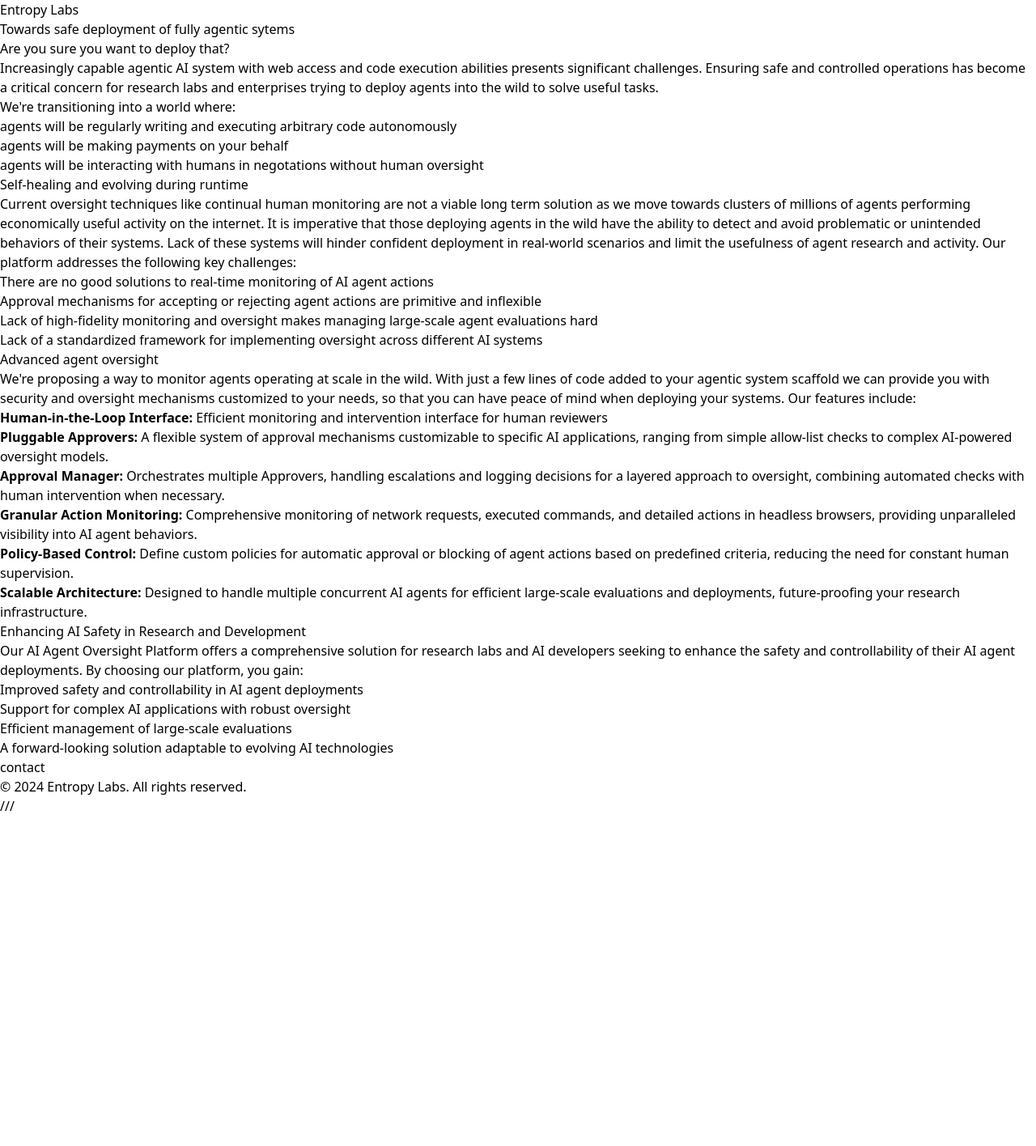
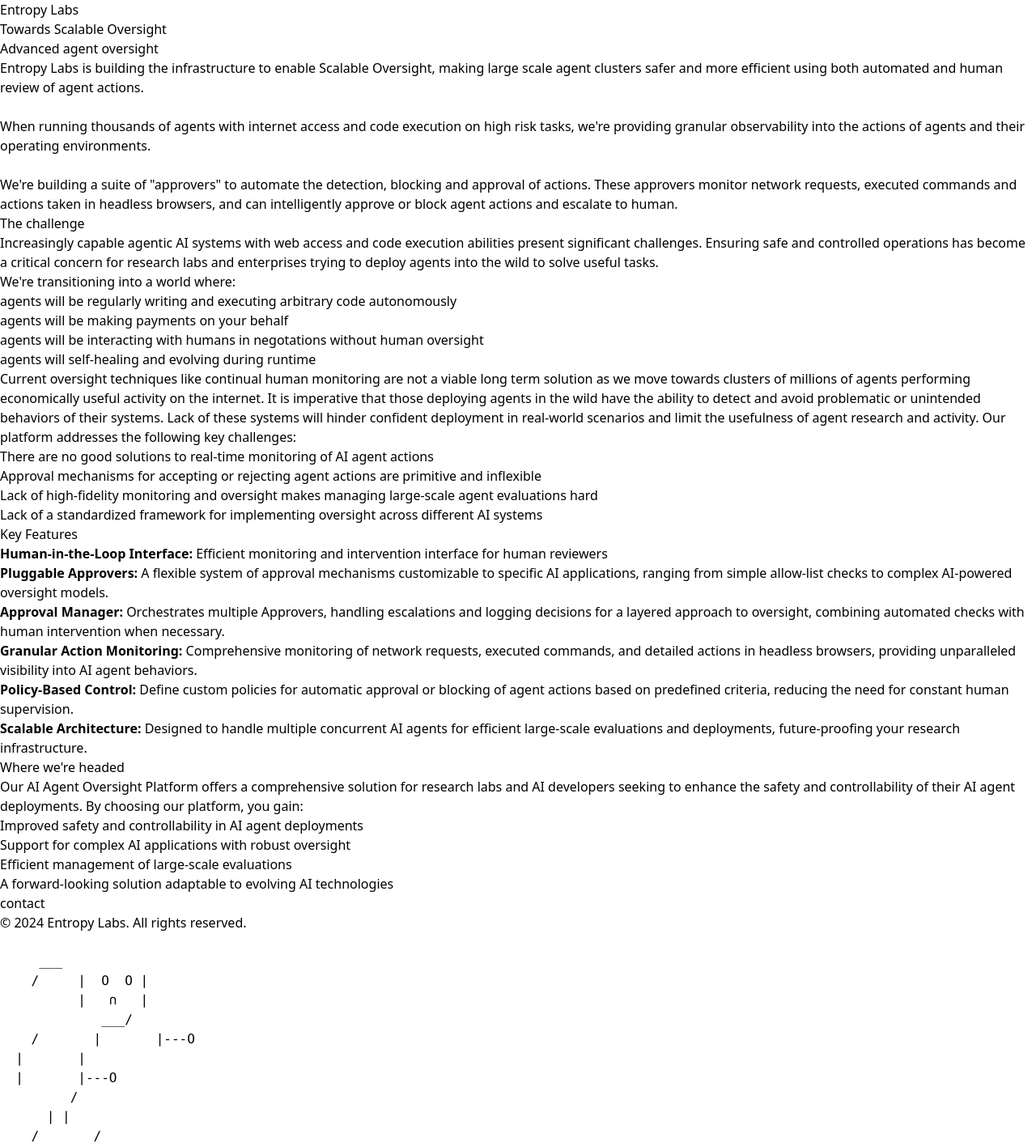
Before and after one commit to ishivendratripathi/Asteriod, a React (Vite) app: page / in a window 1280 px wide. Shown: the whole page at 81% size. Before the commit the page ends 1008 px from the top, so only its background shows below. Built offline with nearby package versions, Linux system fonts and the light colour scheme.

Commit message:
add ascii man

```diff
--- a/src/App.tsx
+++ b/src/App.tsx
@@ -6,23 +6,37 @@
     <div className="bg-white text-black font-serif p-8 max-w-4xl mx-auto space-y-6">
       <header className="border-b-2 border-black pb-8 mb-12 mt-16 space-y-4">
         <h1 className="text-5xl font-bold tracking-">{name}</h1>
-        <p>Towards safe deployment of fully agentic sytems</p>
+        <p>Towards Scalable Oversight</p>
       </header>
 
 
 
 
       <main className="space-y-12">
+        <section>
+          <h2 className="text-3xl font-bold mb-4">Advanced agent oversight</h2>
+          <p>
+            Entropy Labs is building the infrastructure to enable Scalable Oversight, making large scale agent clusters safer and more efficient using both automated and human review of agent actions.
+          </p>
+          <br />
+          <p>
+            When running thousands of agents with internet access and code execution on high risk tasks, we're providing granular observability into the actions of agents and their operating environments.
+          </p>
+          <br />
+          <p>
+            We're building a suite of "approvers" to automate the detection, blocking and approval of actions. These approvers monitor network requests, executed commands and actions taken in headless browsers, and can intelligently approve or block agent actions and escalate to human.
+          </p>
+        </section>
 
         <section>
-          <h2 className="text-3xl font-bold my-8">Are you sure you want to deploy that?</h2>
-          <p className="mb-6">Increasingly capable agentic AI system with web access and code execution abilities presents significant challenges. Ensuring safe and controlled operations has become a critical concern for research labs and enterprises trying to deploy agents into the wild to solve useful tasks.</p>
+          <h2 className="text-3xl font-bold mb-4">The challenge</h2>
+          <p className="mb-6">Increasingly capable agentic AI systems with web access and code execution abilities present significant challenges. Ensuring safe and controlled operations has become a critical concern for research labs and enterprises trying to deploy agents into the wild to solve useful tasks.</p>
           <p>We're transitioning into a world where:</p>
           <ul className="list-disc pl-8 mb-6 space-y-2">
             <li>agents will be regularly writing and executing arbitrary code autonomously</li>
             <li>agents will be <a className="text-blue-500" href="https://www.skyfire.xyz">making payments</a> on your behalf</li>
             <li>agents will be interacting with humans in <a className="text-blue-500" href="https://www.netcraft.com/news/netcraft-announces-new-ai-powered-innovations/">negotations without human oversight</a></li>
-            <li>Self-healing and evolving during runtime</li>
+            <li>agents will self-healing and evolving during runtime</li>
 
 
           </ul>
@@ -35,9 +49,11 @@
           </ul>
         </section>
 
+
         <section>
-          <h2 className="text-3xl font-bold mb-4">Advanced agent oversight</h2>
-          <p>We're proposing a way to monitor agents operating at scale in the wild. With just a few lines of code added to your agentic system scaffold we can provide you with security and oversight mechanisms customized to your needs, so that you can have peace of mind when deploying your systems. Our features include:</p>
+          <h3 className="text-2xl font-bold">
+            Key Features
+          </h3>
           <ol className="list-decimal pl-8 space-y-4">
             <li><strong>Human-in-the-Loop Interface:</strong> Efficient monitoring and intervention interface for human reviewers</li>
             <li><strong>Pluggable Approvers:</strong> A flexible system of approval mechanisms customizable to specific AI applications, ranging from simple allow-list checks to complex AI-powered oversight models.</li>
@@ -49,7 +65,7 @@
         </section>
 
         <section>
-          <h2 className="text-3xl font-bold mb-4">Enhancing AI Safety in Research and Development</h2>
+          <h2 className="text-3xl font-bold mb-4">Where we're headed</h2>
           <p className="mb-6">Our AI Agent Oversight Platform offers a comprehensive solution for research labs and AI developers seeking to enhance the safety and controllability of their AI agent deployments. By choosing our platform, you gain:</p>
           <ul className="list-disc pl-8 space-y-2">
             <li>Improved safety and controllability in AI agent deployments</li>
@@ -68,7 +84,26 @@
 
       <footer className="mt-16 pt-8 border-t-2 border-black text-center text-sm">
         <p>&copy; 2024 {name}. All rights reserved.</p>
-        <p className="mt-2">///</p>
+        <p className="mt-2">
+          <pre>
+            {`
+     ___
+    /   \
+  |  O  O |
+          |   ∩   |
+             \___/
+    /     \
+  |       |---O
+  |       |
+  |       |---O
+    \     /
+      | |
+    /   \
+    /     \
+          `}
+          </pre>
+
+        </p>
       </footer>
     </div >
 
```
